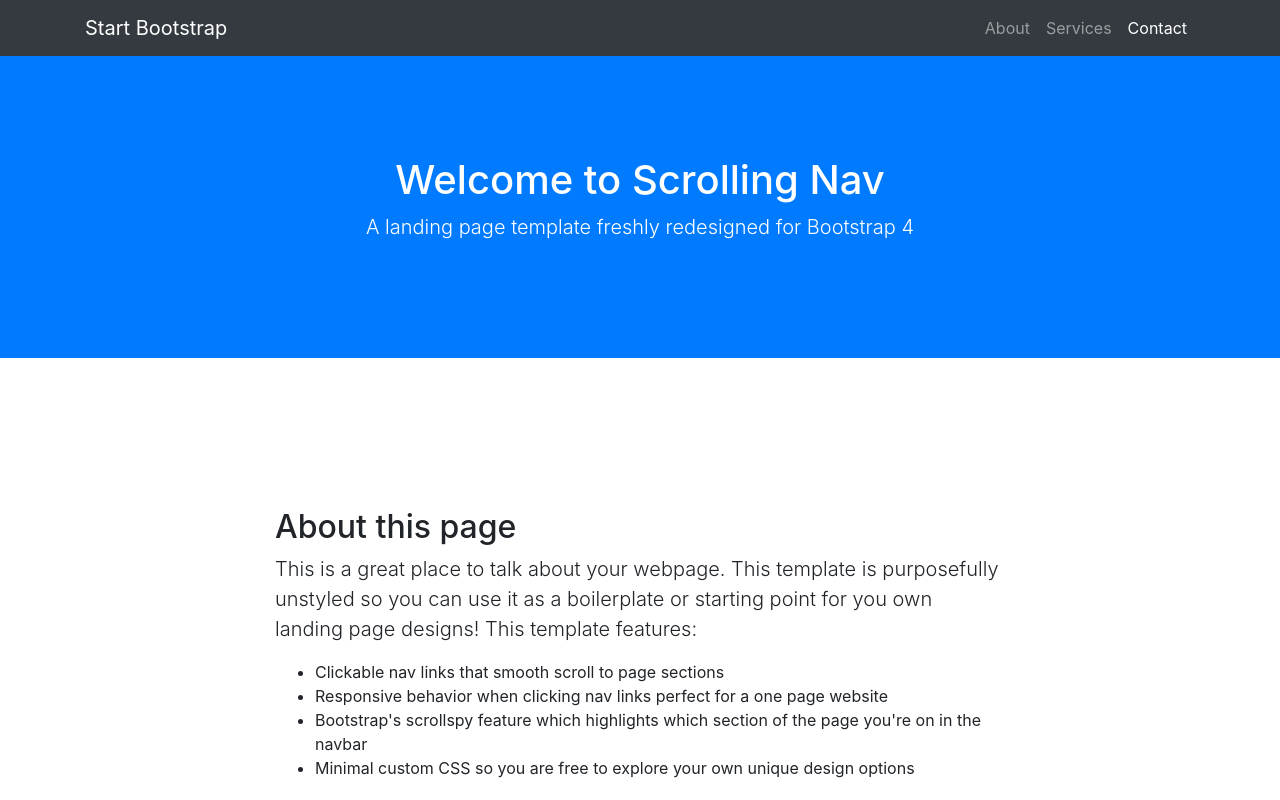
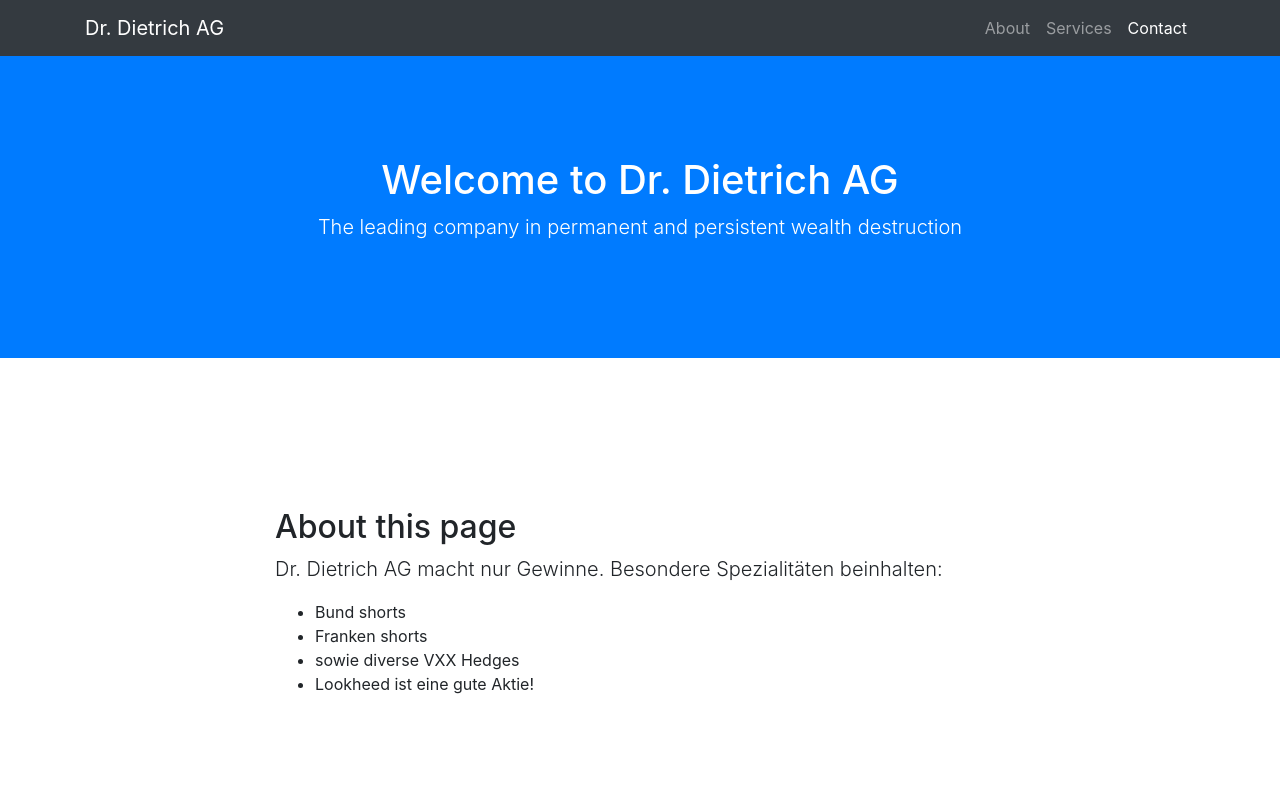
Before and after one commit to felixdietrich/website, a website with bundled scripts: page index.html in a window 1280 px wide. Shown: the top 800 px of the page. Built offline with nearby package versions, Linux system fonts and the light colour scheme.

Commit message:
Update index.html

```diff
--- a/index.html
+++ b/index.html
@@ -8,7 +8,7 @@
   <meta name="description" content="">
   <meta name="author" content="">
 
-  <title>Scrolling Nav - Start Bootstrap Template</title>
+  <title>Dr. Dietrich AG</title>
 
   <!-- Bootstrap core CSS -->
   <link href="vendor/bootstrap/css/bootstrap.min.css" rel="stylesheet">
@@ -23,7 +23,7 @@
   <!-- Navigation -->
   <nav class="navbar navbar-expand-lg navbar-dark bg-dark fixed-top" id="mainNav">
     <div class="container">
-      <a class="navbar-brand js-scroll-trigger" href="#page-top">Start Bootstrap</a>
+      <a class="navbar-brand js-scroll-trigger" href="#page-top">Dr. Dietrich AG</a>
       <button class="navbar-toggler" type="button" data-toggle="collapse" data-target="#navbarResponsive" aria-controls="navbarResponsive" aria-expanded="false" aria-label="Toggle navigation">
         <span class="navbar-toggler-icon"></span>
       </button>
@@ -45,8 +45,8 @@
 
   <header class="bg-primary text-white">
     <div class="container text-center">
-      <h1>Welcome to Scrolling Nav</h1>
-      <p class="lead">A landing page template freshly redesigned for Bootstrap 4</p>
+      <h1>Welcome to Dr. Dietrich AG</h1>
+      <p class="lead">The leading company in permanent and persistent wealth destruction</p>
     </div>
   </header>
 
@@ -55,12 +55,12 @@
       <div class="row">
         <div class="col-lg-8 mx-auto">
           <h2>About this page</h2>
-          <p class="lead">This is a great place to talk about your webpage. This template is purposefully unstyled so you can use it as a boilerplate or starting point for you own landing page designs! This template features:</p>
+          <p class="lead">Dr. Dietrich AG macht nur Gewinne. Besondere Spezialitäten beinhalten:</p>
           <ul>
-            <li>Clickable nav links that smooth scroll to page sections</li>
-            <li>Responsive behavior when clicking nav links perfect for a one page website</li>
-            <li>Bootstrap's scrollspy feature which highlights which section of the page you're on in the navbar</li>
-            <li>Minimal custom CSS so you are free to explore your own unique design options</li>
+            <li>Bund shorts</li>
+            <li>Franken shorts</li>
+            <li>sowie diverse VXX Hedges</li>
+            <li>Lookheed ist eine gute Aktie!</li>
           </ul>
         </div>
       </div>
```
